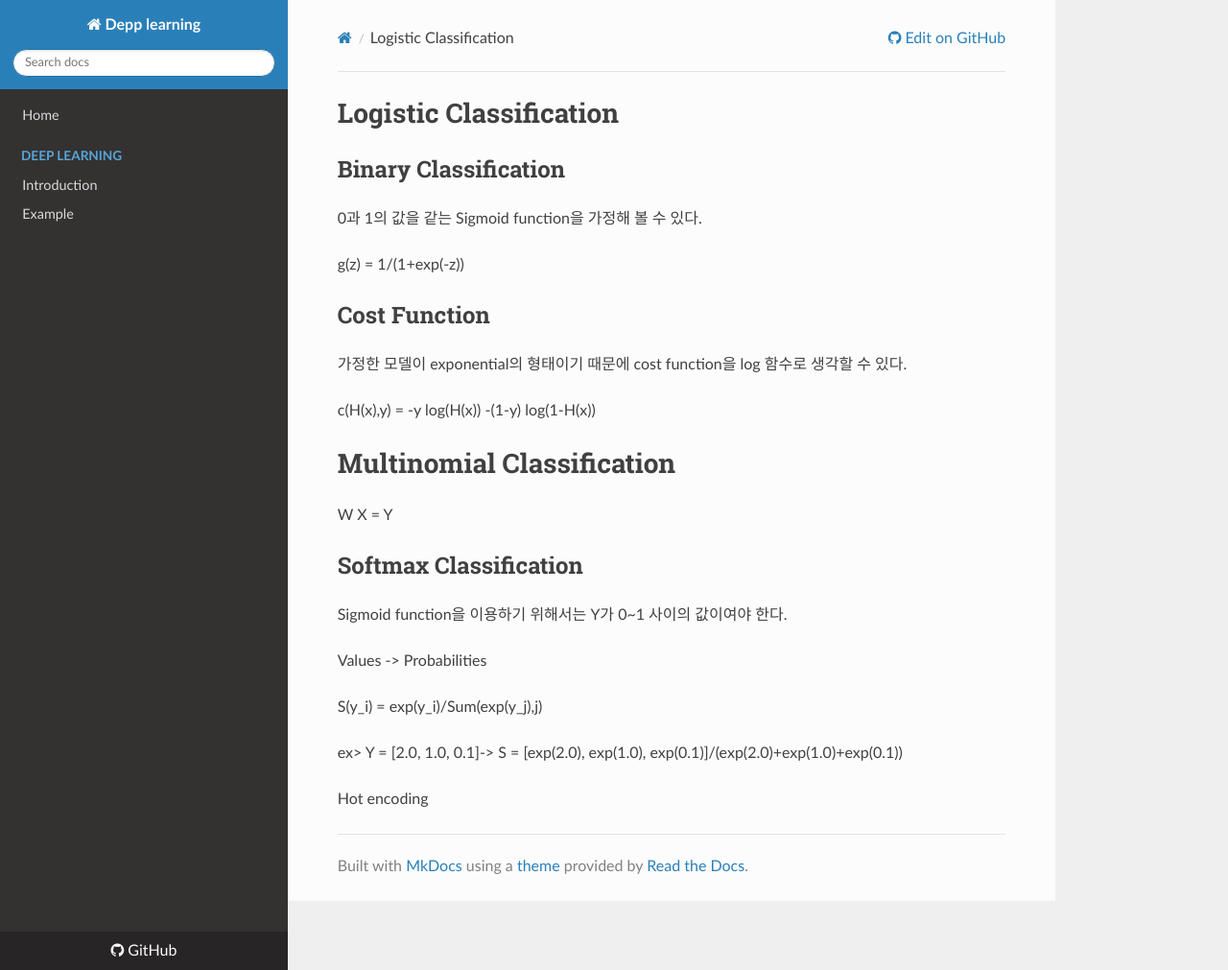
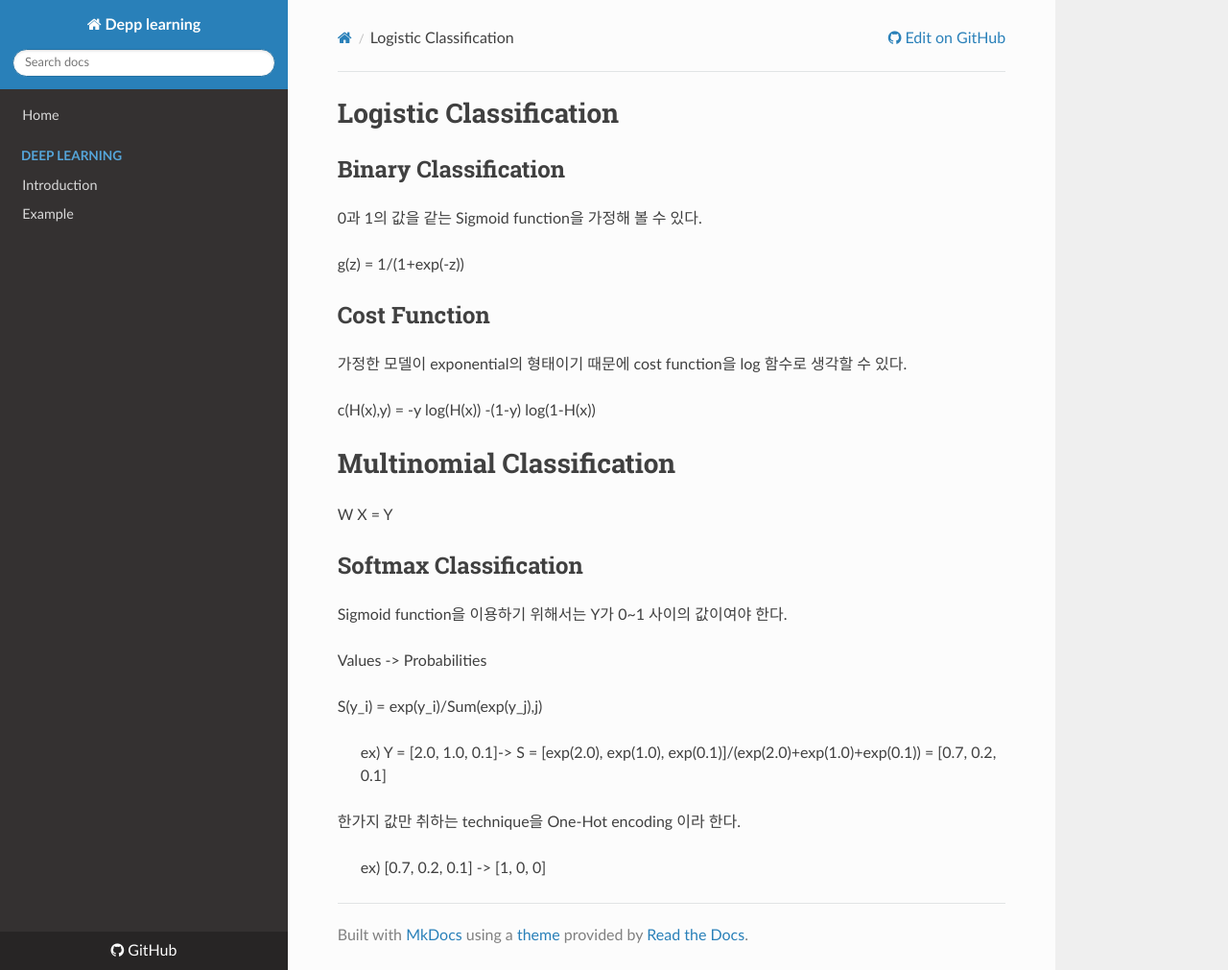
Before and after one commit to WonyoungCho/AI, an MkDocs documentation site: the page built from docs/logistic_classification.md, in a window 1280 px wide and 1011 px high. Shown: the whole window at 96% size. Built offline with MkDocs 1.6.1, drawn with Linux system fonts in a browser that asks for light colours; nearby versions of some CDN libraries; old or Windows-style settings are respelled for this version of MkDocs.

Commit message:
Update logistic_classification.md

```diff
--- a/docs/logistic_classification.md
+++ b/docs/logistic_classification.md
@@ -24,7 +24,8 @@ Values -> Probabilities
 
 S(y_i) = exp(y_i)/Sum(exp(y_j),j)
 
-ex> Y = [2.0, 1.0, 0.1]-> S = [exp(2.0), exp(1.0), exp(0.1)]/(exp(2.0)+exp(1.0)+exp(0.1))
+> ex) Y = [2.0, 1.0, 0.1]-> S = [exp(2.0), exp(1.0), exp(0.1)]/(exp(2.0)+exp(1.0)+exp(0.1)) = [0.7, 0.2, 0.1]
 
+한가지 값만 취하는 technique을 One-Hot encoding 이라 한다.
 
-Hot encoding
+> ex) [0.7, 0.2, 0.1] -> [1, 0, 0]
```
